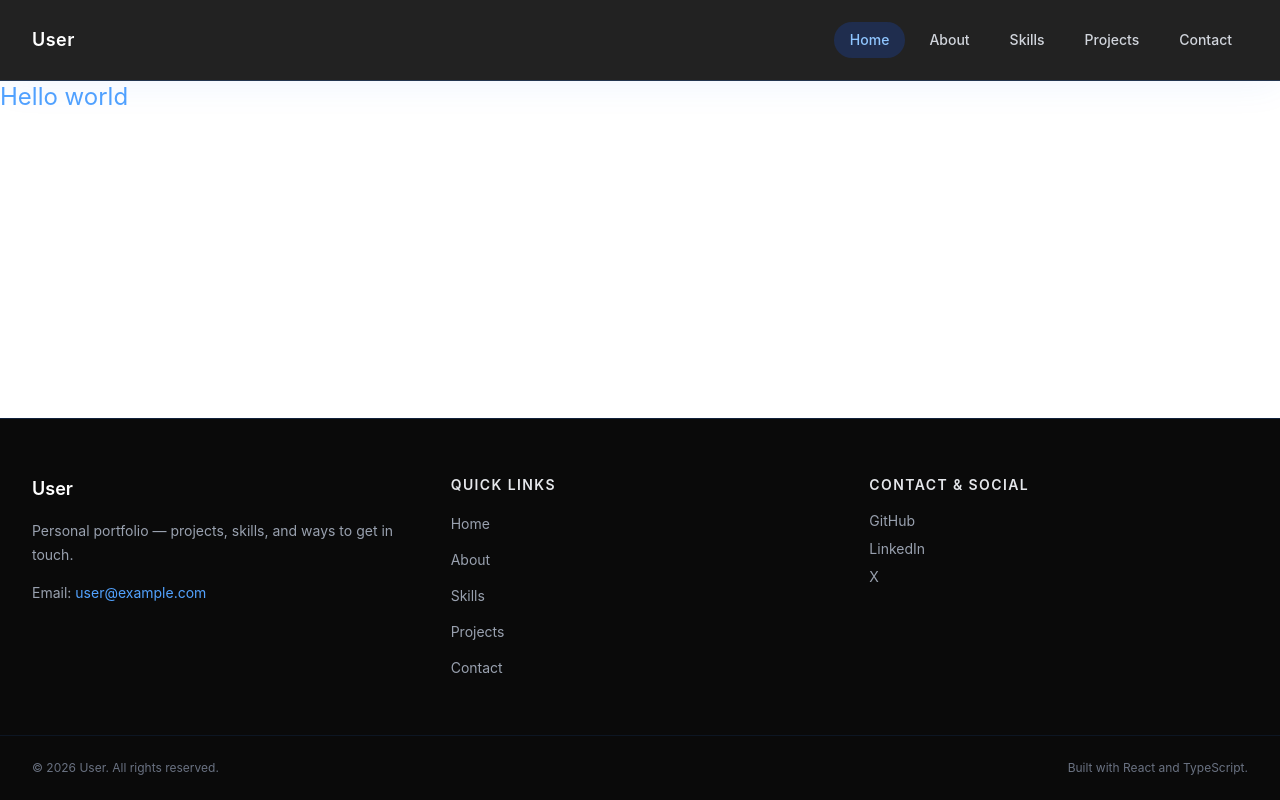
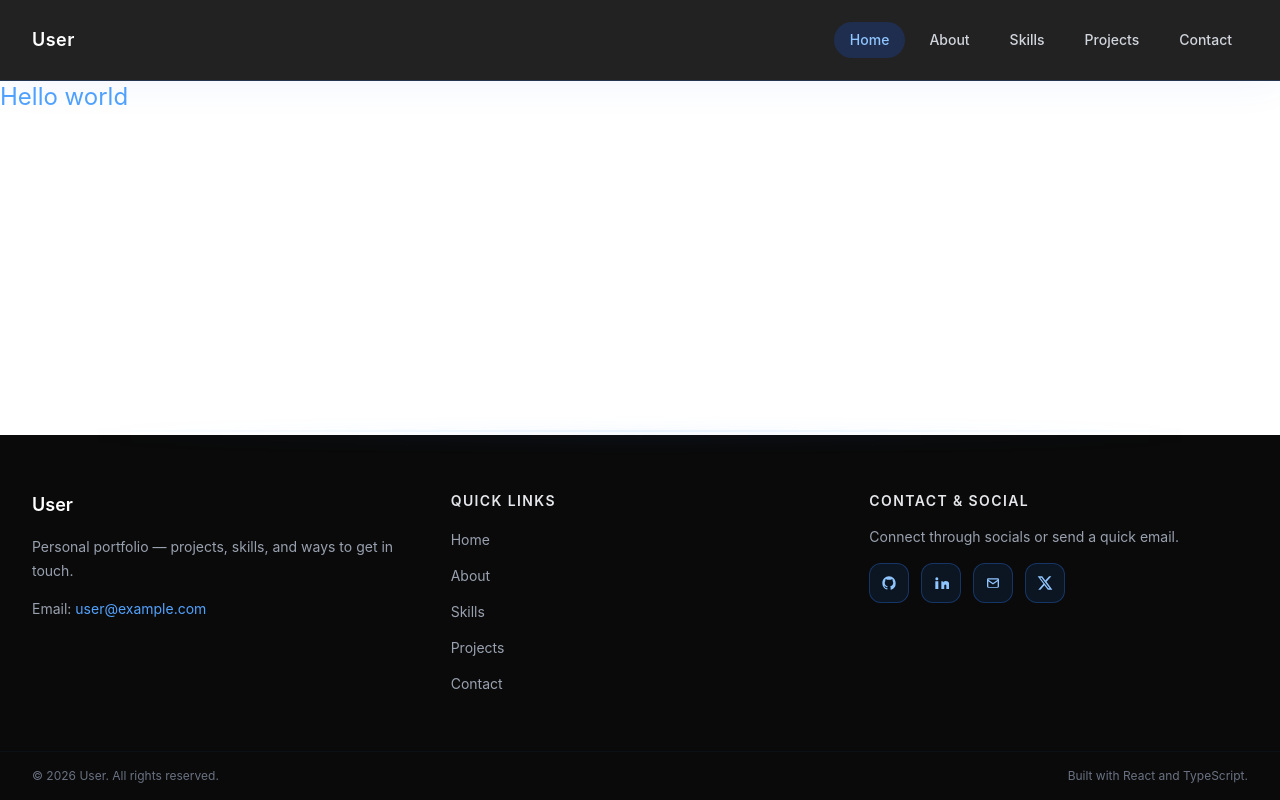
Before and after one commit to 7Dagm21/portfolio, a React (Vite) app: page / in a window 1280 px wide. Built offline with nearby package versions, Linux system fonts and the light colour scheme.

Commit message:
Updated footer divider styling

```diff
--- a/src/components/ui/Footer.tsx
+++ b/src/components/ui/Footer.tsx
@@ -8,9 +8,45 @@ const quickLinks = [
   { label: "Contact", to: "/contact" },
 ];
 
+const socialLinks = [
+  {
+    label: "GitHub",
+    href: "https://github.com",
+    icon: (
+      <path d="M12 2C6.48 2 2 6.58 2 12.22c0 4.5 2.87 8.31 6.84 9.66.5.1.68-.22.68-.5v-1.74c-2.78.62-3.37-1.2-3.37-1.2-.45-1.2-1.11-1.52-1.11-1.52-.9-.63.07-.62.07-.62 1 .08 1.53 1.05 1.53 1.05.88 1.55 2.31 1.1 2.88.84.09-.66.35-1.1.63-1.35-2.22-.26-4.56-1.14-4.56-5.09 0-1.12.39-2.03 1.03-2.75-.1-.26-.45-1.32.1-2.74 0 0 .84-.28 2.75 1.05a9.3 9.3 0 0 1 5 0c1.9-1.33 2.74-1.05 2.74-1.05.56 1.42.2 2.48.1 2.74.64.72 1.03 1.63 1.03 2.75 0 3.96-2.35 4.82-4.58 5.08.36.32.68.95.68 1.92v2.85c0 .27.18.6.69.5A10.28 10.28 0 0 0 22 12.22C22 6.58 17.52 2 12 2Z" />
+    ),
+  },
+  {
+    label: "LinkedIn",
+    href: "https://linkedin.com",
+    icon: (
+      <path d="M5.75 3.5A2.25 2.25 0 1 0 5.75 8a2.25 2.25 0 0 0 0-4.5ZM3.5 9.5h4.5V21H3.5V9.5Zm7 0h4.3v1.57h.06c.6-1.07 2.06-2.2 4.24-2.2 4.54 0 5.38 3.04 5.38 6.99V21H20V16.6c0-1.06-.02-2.43-1.45-2.43-1.45 0-1.67 1.17-1.67 2.35V21h-4.38V9.5Z" />
+    ),
+  },
+  {
+    label: "Email",
+    href: "mailto:user@example.com",
+    icon: (
+      <path d="M3 6.75A1.75 1.75 0 0 1 4.75 5h14.5A1.75 1.75 0 0 1 21 6.75v10.5A1.75 1.75 0 0 1 19.25 19H4.75A1.75 1.75 0 0 1 3 17.25V6.75Zm2 .15v.22l7 4.9 7-4.9V6.9H5Zm14 2.66-6.43 4.5a1 1 0 0 1-1.14 0L5 9.56v7.69c0 .41.34.75.75.75h12.5c.41 0 .75-.34.75-.75V9.56Z" />
+    ),
+  },
+  {
+    label: "X",
+    href: "https://x.com",
+    icon: (
+      <path d="m18.2 2h3.3l-7.2 8.3L23 22h-6.7l-5.2-6.8L5.2 22H1.9l7.7-8.9L1 2h6.8l4.7 6.2L18.2 2Zm-1.2 17.9h1.8L6.8 4h-2l12.2 15.9Z" />
+    ),
+  },
+];
+
 const Footer = () => {
   return (
-    <footer className="mt-16 border-t border-blue-500/20 bg-[#0A0A0A]">
+    <footer className="relative mt-16 bg-[#0A0A0A]">
+      <div className="pointer-events-none absolute inset-x-0 top-0 -translate-y-1/2">
+        <div className="mx-auto h-px max-w-7xl bg-gradient-to-r from-transparent via-blue-300/30 to-transparent" />
+        <div className="mx-auto mt-0 h-2 max-w-6xl bg-gradient-to-r from-transparent via-blue-500/10 to-transparent blur-sm" />
+      </div>
+
       <div className="mx-auto grid w-full max-w-7xl gap-10 px-4 py-14 sm:px-6 lg:grid-cols-3 lg:px-8">
         <div>
           <Link
@@ -55,43 +91,34 @@ const Footer = () => {
           <h3 className="text-sm font-semibold uppercase tracking-widest text-gray-200">
             Contact &amp; social
           </h3>
-          <ul className="mt-4 space-y-2 text-sm text-gray-400">
-            <li>
+          <p className="mt-4 text-sm text-gray-400">
+            Connect through socials or send a quick email.
+          </p>
+          <div className="mt-4 flex flex-wrap items-center gap-3">
+            {socialLinks.map((item) => (
               <a
-                href="https://github.com"
+                key={item.label}
+                href={item.href}
                 target="_blank"
                 rel="noreferrer"
-                className="transition duration-300 hover:text-blue-300"
+                aria-label={item.label}
+                className="group inline-flex h-10 w-10 items-center justify-center rounded-xl border border-blue-500/30 bg-blue-500/10 text-blue-300 shadow-[0_0_0_rgba(59,130,246,0)] transition-all duration-300 hover:-translate-y-0.5 hover:border-blue-400/80 hover:bg-blue-500/20 hover:text-white hover:shadow-[0_0_24px_rgba(59,130,246,0.45)]"
               >
-                GitHub
+                <svg
+                  viewBox="0 0 24 24"
+                  fill="currentColor"
+                  className="h-4 w-4 transition-transform duration-300 group-hover:scale-110"
+                >
+                  {item.icon}
+                </svg>
               </a>
-            </li>
-            <li>
-              <a
-                href="https://linkedin.com"
-                target="_blank"
-                rel="noreferrer"
-                className="transition duration-300 hover:text-blue-300"
-              >
-                LinkedIn
-              </a>
-            </li>
-            <li>
-              <a
-                href="https://x.com"
-                target="_blank"
-                rel="noreferrer"
-                className="transition duration-300 hover:text-blue-300"
-              >
-                X
-              </a>
-            </li>
-          </ul>
+            ))}
+          </div>
         </div>
       </div>
 
-      <div className="border-t border-blue-500/10">
-        <div className="mx-auto flex w-full max-w-7xl flex-col items-center justify-between gap-3 px-4 py-6 text-xs text-gray-500 sm:flex-row sm:px-6 lg:px-8">
+      <div className="border-t border-blue-500/5">
+        <div className="mx-auto flex w-full max-w-7xl flex-col items-center justify-between gap-2 px-4 py-4 text-xs text-gray-500 sm:flex-row sm:px-6 lg:px-8">
           <p>© {new Date().getFullYear()} User. All rights reserved.</p>
           <p>Built with React and TypeScript.</p>
         </div>
```
